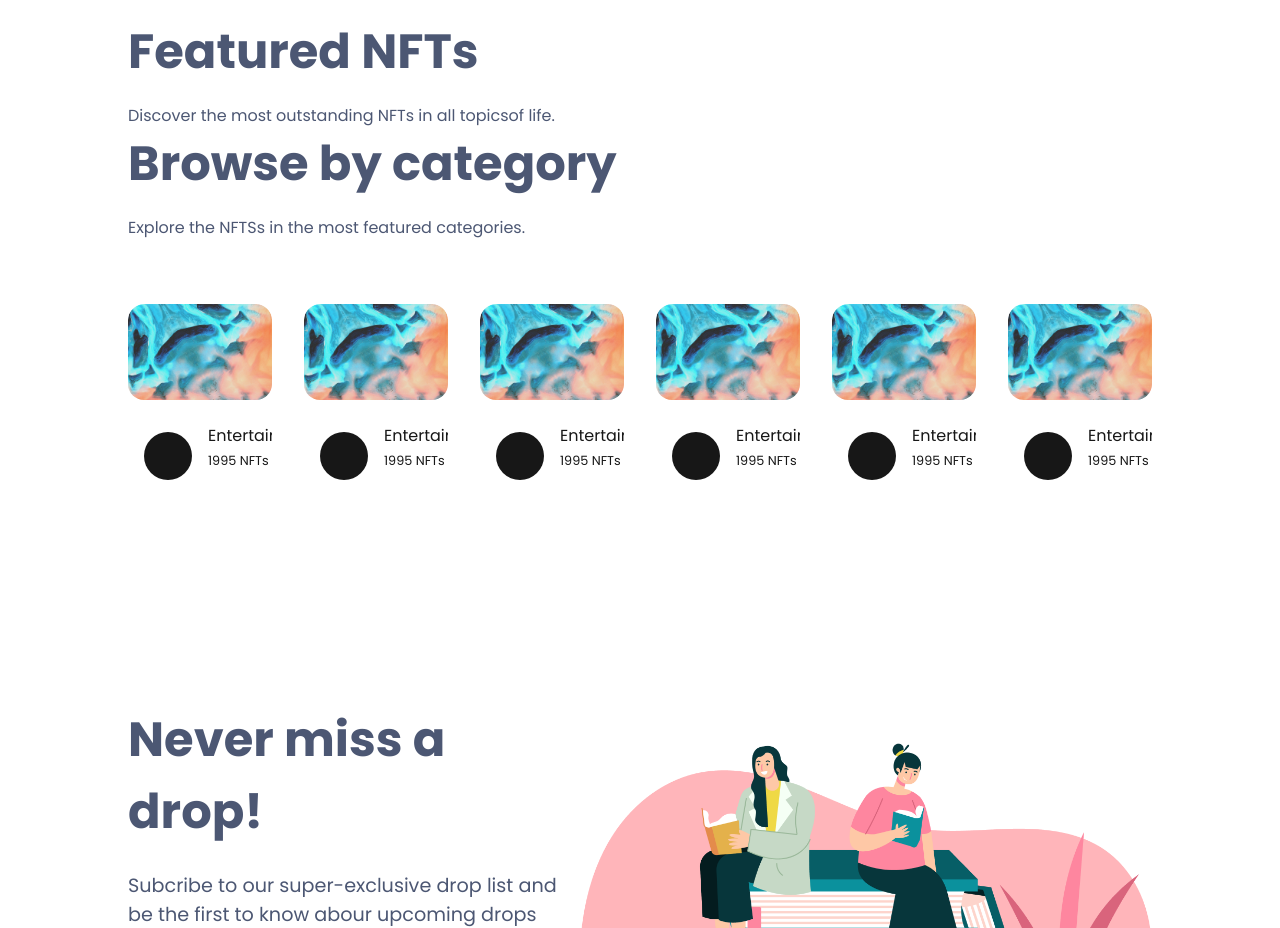
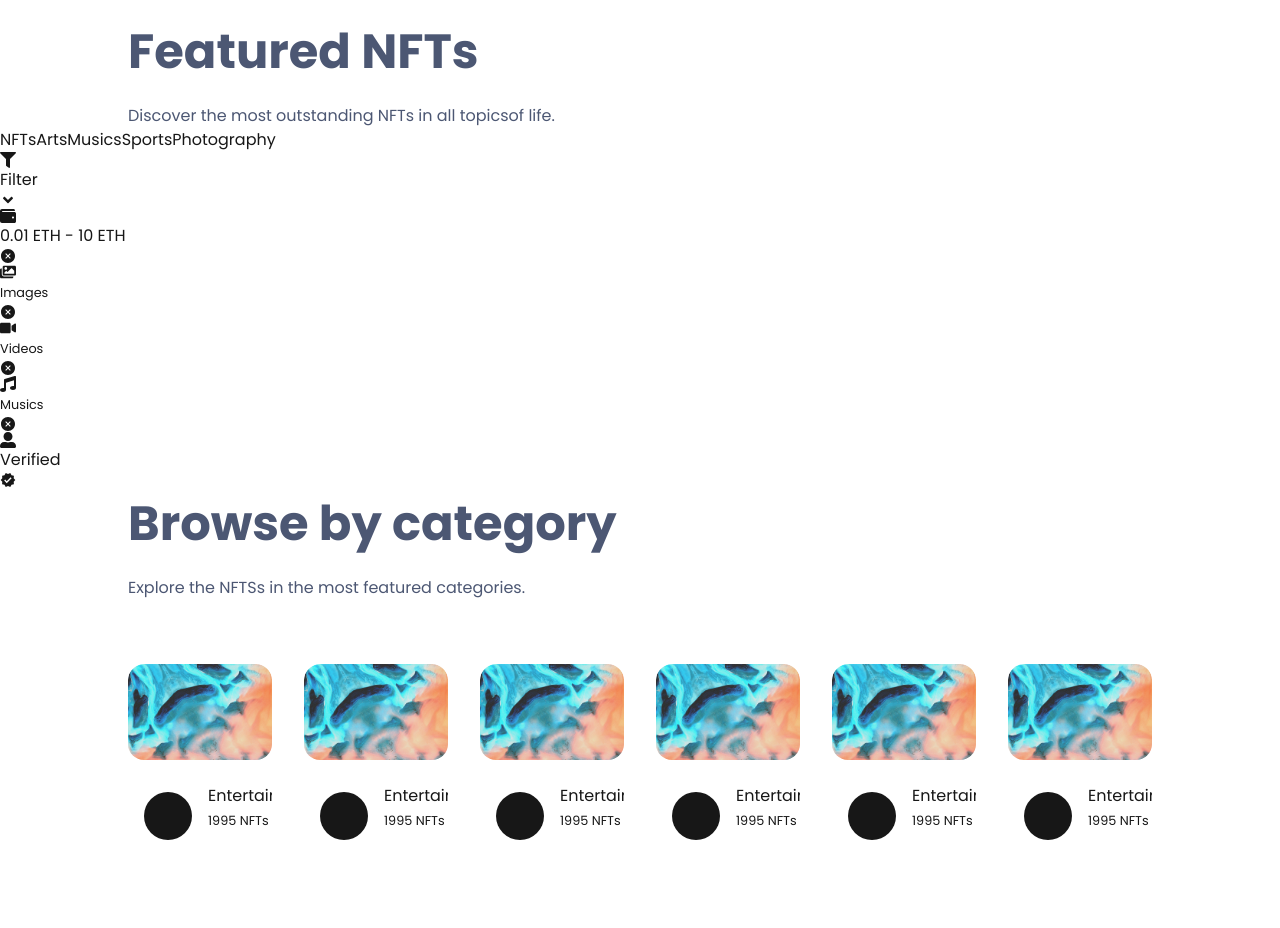
Before and after one commit to rahul-0407/nft-marketplace, a Next.js app in the folder nftfrontend/: page / in a window 1280 px wide. Shown: the part 2000-2928 px from the top of the page. Built offline with nearby package versions, Linux system fonts and the light colour scheme.

Commit message:
filter component ongoing

```diff
--- a/nftfrontend/components/Filter.jsx
+++ b/nftfrontend/components/Filter.jsx
@@ -1,8 +1,72 @@
-import React from 'react'
+'use-client'
+
+import React,{useState} from 'react'
+import {FaFilter, FaAngleDown, FaAngleUp, FaWallet, FaMusic, FaVideo, FaImages, FaUserAlt} from "react-icons/fa"
+import {AiFillCloseCircle} from "react-icons/ai"
+import {MdVerified} from "react-icons/md"
+import {TiTick} from "react-icons/ti"
 
 const Filter = () => {
+
+    const [filter, setFilter] = useState(true)
+    const [image, setImage] = useState(true)
+    const [video, setVideo] = useState(true)
+    const [music, setMusic] = useState(true)
+
   return (
-    <div className='filter'></div>
+    <div className='filter'>
+        <div className="filter_box">
+            <div className="filter_box_left">
+                <button onClick={()=>{}}>NFTs</button>
+                <button onClick={()=>{}}>Arts</button>
+                <button onClick={()=>{}}>Musics</button>
+                <button onClick={()=>{}}>Sports</button>
+                <button onClick={()=>{}}>Photography</button>
+            </div>
+            <div className="filter_box_right">
+                <div className="filter_box_right_box" onClick={()=> openFilter()}>
+                    <FaFilter/>
+                    <span>Filter</span> {filter ? <FaAngleDown/>: <FaAngleUp/>}
+                </div>
+            </div>
+        </div>
+        {
+            filter && (
+                <div className="filter_box_items">
+                    <div className="filter_box_items_box">
+                        <div className="filter_box_items_box_item">
+                            <FaWallet/> <span>0.01 ETH - 10 ETH</span>
+                            <AiFillCloseCircle/>
+                        </div>
+                    </div>
+                    <div className="filter_box_items_box">
+                        <div className="filter_box_items_box_item_trans" onClick={()=> openImage()}>
+                            <FaImages/> <small>Images</small>
+                            {image ? <AiFillCloseCircle/> : <TiTick/>}
+                        </div>
+                    </div>
+                    <div className="filter_box_items_box">
+                        <div className="filter_box_items_box_item_trans" onClick={()=> openVideo()}>
+                            <FaVideo/> <small>Videos</small>
+                            {video ? <AiFillCloseCircle/> : <TiTick/>}
+                        </div>
+                    </div>
+                    <div className="filter_box_items_box">
+                        <div className="filter_box_items_box_item_trans" onClick={()=> openMusic()}>
+                            <FaMusic/> <small>Musics</small>
+                            {music ? <AiFillCloseCircle/> : <TiTick/>}
+                        </div>
+                    </div>
+                    <div className="filter_box_items_box">
+                        <div className="filter_box_items_box_item">
+                            <FaUserAlt/> <span>Verified</span>
+                            <MdVerified/>
+                        </div>
+                    </div>
+                </div>
+            )
+        }
+    </div>
   )
 }
 
```
